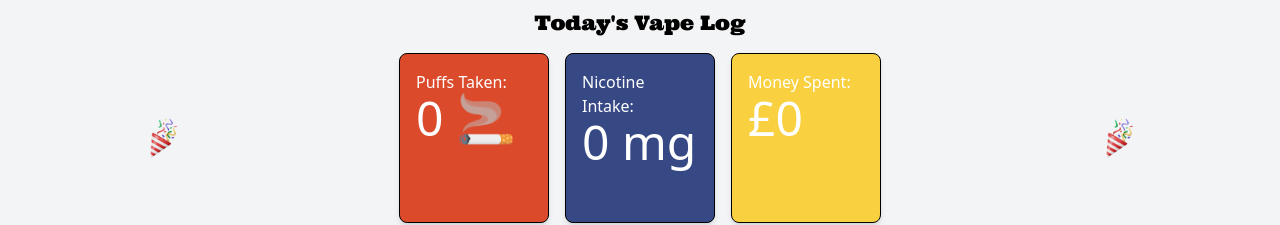
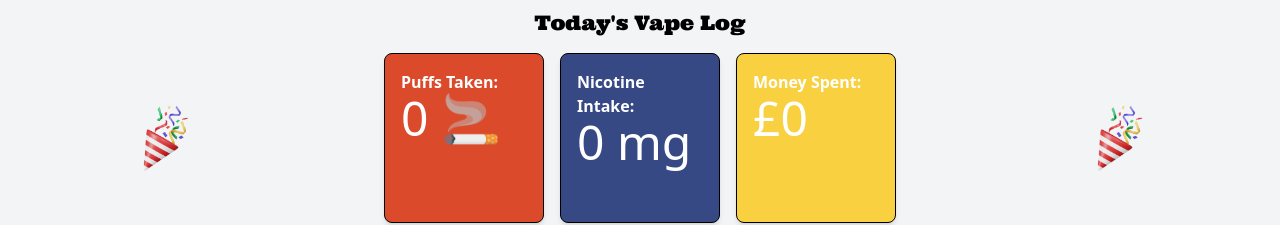
Before and after one commit to Mana-kl20220503/fyp-quell, a Vue app in the folder Client/: page / in a window 1280 px wide. Shown: the part 345-570 px from the top of the page. Built offline with nearby package versions, Linux system fonts and the light colour scheme.

Commit message:
Latest Client side

```diff
--- a/Client/src/views/Dashboard/DashboardView.vue
+++ b/Client/src/views/Dashboard/DashboardView.vue
@@ -28,25 +28,25 @@
         v-if="isAllZero"
         src="/assets/cracker.png"
         alt="Cracker Left"
-        class="w-12 h-auto"
+        class="w-20 h-auto"
       />
       <div class="flex flex-justify">
         <div
           class="bg-custom-red text-white p-4 rounded-lg shadow-md mx-2 border border-black custom-box"
         >
-          <p>Puffs Taken:</p>
+          <p class="font-bold">Puffs Taken:</p>
           <div class="text-5xl">{{ vapeLog.puffs }} 🚬</div>
         </div>
         <div
           class="bg-custom-blue text-white p-4 rounded-lg shadow-md mx-2 border border-black custom-box"
         >
-          <p>Nicotine Intake:</p>
+          <p class="font-bold">Nicotine Intake:</p>
           <div class="text-5xl">{{ vapeLog.nicotine }} mg</div>
         </div>
         <div
           class="bg-custom-yellow text-white p-4 rounded-lg shadow-md mx-2 border border-black custom-box"
         >
-          <p>Money Spent:</p>
+          <p class="font-bold">Money Spent:</p>
           <div class="text-5xl">£{{ vapeLog.money }}</div>
         </div>
       </div>
@@ -54,7 +54,7 @@
         v-if="isAllZero"
         src="/assets/cracker_right.png"
         alt="Cracker Right"
-        class="w-12 h-auto"
+        class="w-20 h-auto"
       />
     </div>
   </div>
@@ -69,7 +69,7 @@
       <img
         src="/assets/vape1.jpg"
         alt="Health Info"
-        class="mx-auto w-20 h-auto"
+        class="mx-auto w-20 h-auto custom-img"
       />
       <p>
         Lorem Ipsum is simply dummy text of the printing and typesetting
@@ -112,7 +112,12 @@ function goToArticle() {
 
 <style scoped>
 .custom-box {
-  width: 150px; /* Set width */
+  width: 160px; /* Set width */
   height: 170px; /* Set height */
 }
+
+.custom-img {
+  width: 160px; /* Set width */
+  height: auto;
+}
 </style>
--- a/Client/src/views/VapeLog/VapeLogView.vue
+++ b/Client/src/views/VapeLog/VapeLogView.vue
@@ -45,7 +45,7 @@
           :key="purchase.id"
           class="bg-white p-4 my-2 rounded shadow-md flex justify-between items-center"
         >
-          <div>
+          <div class="flex flex-justify">
             <p>{{ purchase.date }}</p>
             <p>Type of Vape: {{ purchase.type }}</p>
             <p>Vape Brand: {{ purchase.brand }}</p>
```
